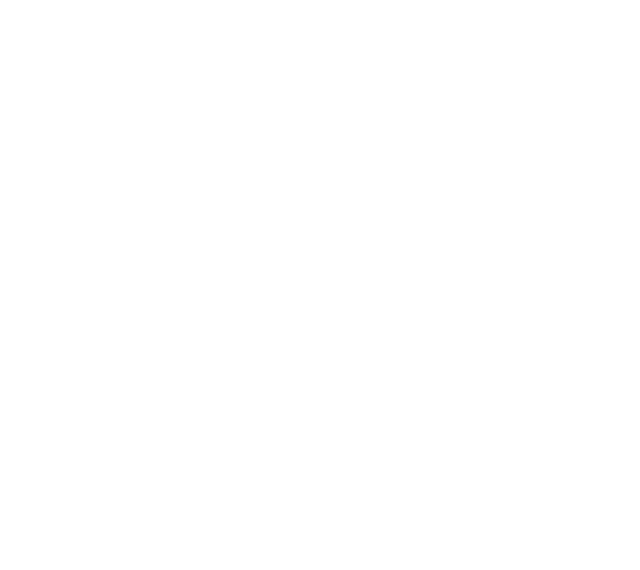
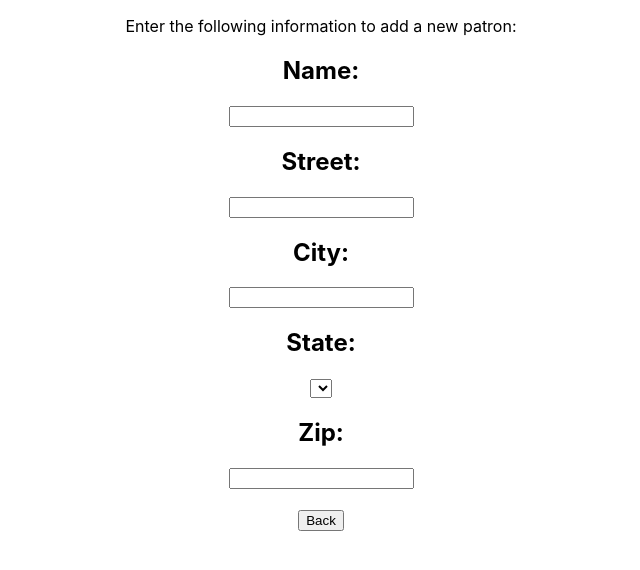
Before and after one commit to sebastianwhyte/Library-System, a React (Create React App) app in the folder src/main/ui/: page /add-new-patron in a window 1280 px wide. Before the commit this address had no page. Shown: the top 570 px of the page, without its empty margins (319-959 px from the left). Built offline with nearby package versions, Linux system fonts and the light colour scheme.

Commit message:
Home buttons now redirect to their respective pages/views

```diff
--- a/src/main/ui/src/App.js
+++ b/src/main/ui/src/App.js
@@ -3,6 +3,9 @@
 import HomeView from "./views/HomeView.tsx";
 import AddNewBookView from "./views/AddNewBookView.tsx";
 import DeleteBookView from "./views/DeleteBookView.tsx";
+import AddNewPatronView from "./views/AddNewPatronView.tsx";
+import UpdatePatronView from "./views/UpdatePatronView.tsx";
+import DeletePatronView from "./views/DeletePatronView.tsx";
 
 
 function App() {
@@ -11,7 +14,10 @@
         <Routes>
             <Route path='/' element={<HomeView />} />
             <Route path='/add-new-book' element={<AddNewBookView />} />
-            <Route path='/delete' element={<DeleteBookView />} />
+            <Route path='/delete-book' element={<DeleteBookView />} />
+            <Route path='/add-new-patron' element={<AddNewPatronView />} />
+            <Route path='/update-patron' element={<UpdatePatronView />} />
+            <Route path='/delete-patron' element={<DeletePatronView /> } />
         </Routes>
     </div>
   );
--- a/src/main/ui/src/components/HomeButtons.tsx
+++ b/src/main/ui/src/components/HomeButtons.tsx
@@ -26,10 +26,10 @@
     (
         <>
             <a href="/add-new-book"><button>Add New Book</button></a>
-            <a href="/delete"><button>Delete Book</button></a>
-            <button>Add New Patron</button>
-            <button>Update Patron Record</button>
-            <button>Delete Patron</button>
+            <a href="/delete-book"><button>Delete Book</button></a>
+            <a href='/add-new-patron'><button>Add New Patron</button></a>
+            <a href='/update-patron'><button>Update Patron Record</button></a>
+            <a href='/delete-patron'><button>Delete Patron</button></a>
         </>
 
         /*
--- a/src/main/ui/src/views/AddNewBookView.tsx
+++ b/src/main/ui/src/views/AddNewBookView.tsx
@@ -9,6 +9,8 @@
                 <input type="text" id="bookTitle" name="bookTitle" />
             <h2>Author:</h2>
                 <input type="text" id="author" name="author" />
+            <br />
+            <br />
             <a href="/"><button>Back</button></a>
         </>
     );
--- a/src/main/ui/src/views/AddNewPatronView.tsx
+++ b/src/main/ui/src/views/AddNewPatronView.tsx
@@ -0,0 +1,80 @@
+const stateCodes = [
+    'AL',
+    'AK',
+    'AZ',
+    'AR',
+    'CA',
+    'CO',
+    'CT',
+    'DE',
+    'DC',
+    'FL',
+    'GA',
+    'HI',
+    'ID',
+    'IL',
+    'IN',
+    'IA',
+    'KS',
+    'KY',
+    'LA',
+    'ME',
+    'MD',
+    'MA',
+    'MI',
+    'MN',
+    'MS',
+    'MO',
+    'MT',
+    'NE',
+    'NV',
+    'NH',
+    'NJ',
+    'NM',
+    'NY',
+    'NC',
+    'ND',
+    'OH',
+    'OK',
+    'OR',
+    'PA',
+    'PR',
+    'RI',
+    'SC',
+    'SD',
+    'TN',
+    'TX',
+    'UT',
+    'VT',
+    'VA',
+    'VI',
+    'WA',
+    'WV',
+    'WI',
+    'WY',
+
+];
+
+function AddNewPatronView()
+{
+    return (
+        <>
+            <p>Enter the following information to add a new patron: </p>
+            <h2>Name:</h2>
+                <input type="text" id="patron-name" name="patron-name" />
+            <h2>Street:</h2>
+                <input type="text" id="street" name="street" />
+            <h2>City:</h2>
+                <input type="text" id="city" name="city" />
+            <h2>State:</h2>
+                <select id="stateCode" name="stateCode">{stateCodes}</select>
+            <h2>Zip:</h2>
+                <input type="text" id="zip" name="zip" />
+            <br />
+            <br />
+            <a href="/"><button>Back</button></a>
+        </>
+    )
+}
+
+export default AddNewPatronView;
--- a/src/main/ui/src/views/DeleteBookView.tsx
+++ b/src/main/ui/src/views/DeleteBookView.tsx
@@ -8,10 +8,11 @@
                 <input type="text" id="bookTitle" name="bookTitle" />
             <h2>Author:</h2>
                 <input type="text" id="author" name="author" />
+            <br />
+            <br />
             <a href="/"><button>Back</button></a>
         </>
     )
 }
 
-
 export default DeleteBookView;
--- a/src/main/ui/src/views/DeletePatronView.tsx
+++ b/src/main/ui/src/views/DeletePatronView.tsx
@@ -0,0 +1,16 @@
+function DeletePatronView()
+{
+    return (
+        // TODO - Replace empty fragments with a container - Box, Grid, etc
+        <>
+            <p>Delete a patron by entering the following: </p>
+            <h2>Patron Id:</h2>
+            <input type="text" id="patron-id" name="patron-id" />
+            <br />
+            <br />
+            <a href="/"><button>Back</button></a>
+        </>
+    );
+}
+
+export default DeletePatronView;
--- a/src/main/ui/src/views/UpdatePatronView.tsx
+++ b/src/main/ui/src/views/UpdatePatronView.tsx
@@ -0,0 +1,17 @@
+function UpdatePatronView()
+{
+    return (
+        <>
+            <p>Enter the following information to update a patron record: </p>
+            <h2>Patron Id:</h2>
+            <input type="text" id="patron-id" name="patron-id" />
+            <h2>Name:</h2>
+            <input type="text" id="patron-name" name="patron-name" />
+            <br />
+            <br />
+            <a href="/"><button>Back</button></a>
+        </>
+    )
+}
+
+export default UpdatePatronView;
```
Also changed, not shown: src/main/ui/src/images/Arthur_Read.svg (deleted), src/main/ui/src/images/arthur_logo.jpeg (added).
